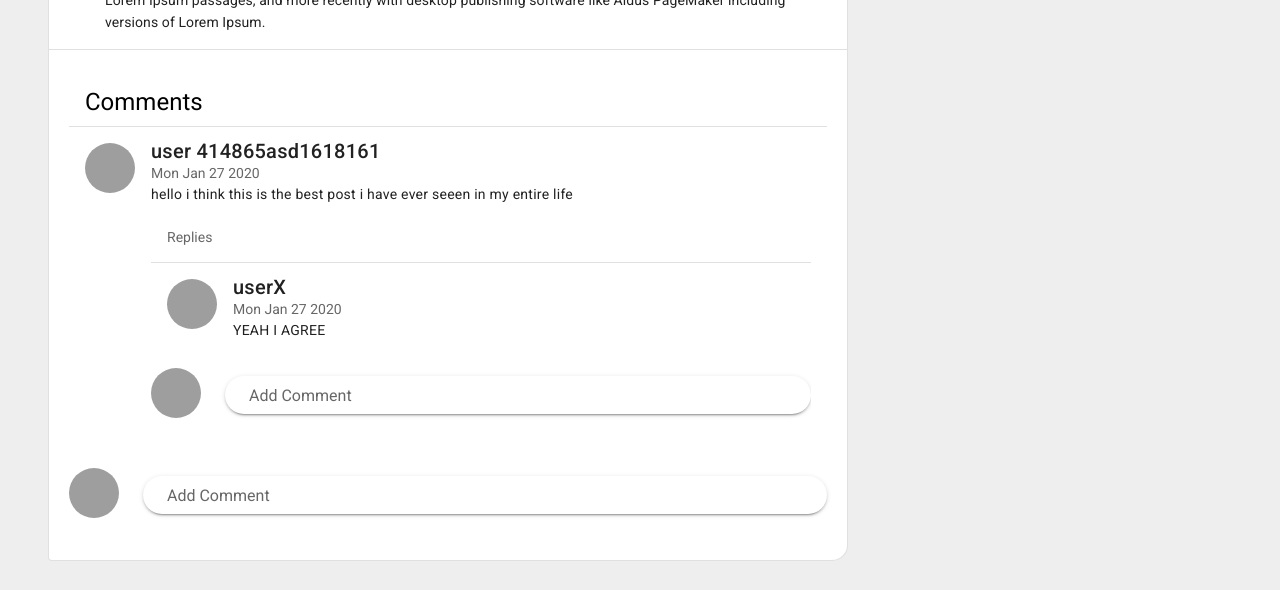
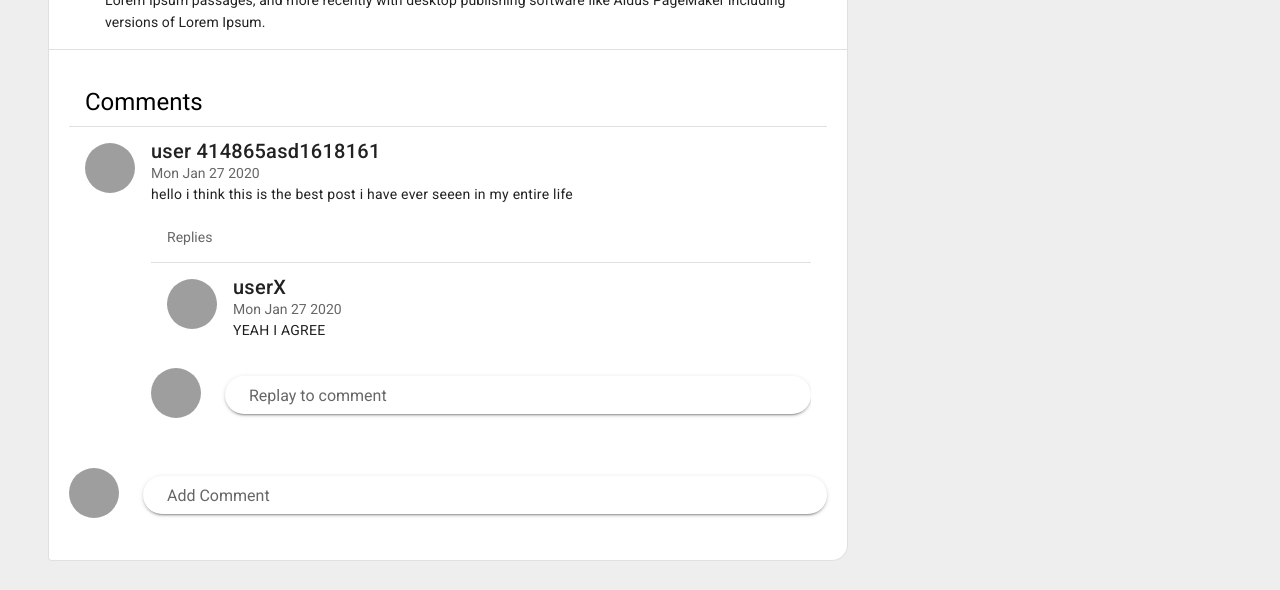
Before and after one commit to shehab20089/shehab20089-Blog-Vue.js-Vuex, a Vue app: page /#/post/2 in a window 1280 px wide. Shown: the part 712-1302 px from the top of the page. Built offline with nearby package versions, Linux system fonts and the light colour scheme.

Commit message:
breaking up post page into smaller components

```diff
--- /dev/null
+++ b/src/components/Comment.vue
@@ -0,0 +1,146 @@
+<template>
+  <div class="ma-5">
+    <v-list three-line>
+      <template>
+        <v-subheader class="headline black--text">Comments</v-subheader>
+
+        <v-divider></v-divider>
+
+        <v-list-item v-for="(comment, index) in getPostById(postId).comments" :key="index">
+          <v-list-item-avatar size="50" color="grey">
+            <!-- <v-img></v-img> -->
+          </v-list-item-avatar>
+
+          <v-list-item-content>
+            <v-list-item-title class="title">{{comment.author}}</v-list-item-title>
+            <v-list-item-subtitle>{{Date().substring(0,16)}}</v-list-item-subtitle>
+            <p class="body-2">{{comment.commentContent}}</p>
+            <v-list three-line>
+              <template v-if="comment.secondLComments.length>0">
+                <v-subheader>Replies</v-subheader>
+
+                <v-divider></v-divider>
+
+                <v-list-item v-for="(commenLvl2, index) in comment.secondLComments" :key="index">
+                  <v-list-item-avatar size="50" color="grey"></v-list-item-avatar>
+
+                  <v-list-item-content>
+                    <v-list-item-title class="title">{{commenLvl2.author}}</v-list-item-title>
+                    <v-list-item-subtitle>{{Date().substring(0,16)}}</v-list-item-subtitle>
+                    <p class="body-2">{{commenLvl2.commentContent}}</p>
+                  </v-list-item-content>
+                </v-list-item>
+              </template>
+              <div class="d-flex align-content-center">
+                <v-avatar class="mr-6" size="50" color="grey"></v-avatar>
+                <v-text-field
+                  @keyup.enter="addComment2LvlStore(comment.id,index)"
+                  class="mt-2"
+                  solo
+                  clearable
+                  rounded
+                  :id="'lvl2Comment'+index"
+                  dense
+                  name="comment"
+                  hint="press enter to add Comment"
+                  label="Replay to comment"
+                ></v-text-field>
+              </div>
+            </v-list>
+          </v-list-item-content>
+        </v-list-item>
+      </template>
+    </v-list>
+    <div class="d-flex align-content-center">
+      <v-avatar class="mr-6" size="50" color="grey"></v-avatar>
+      <v-text-field
+        @keyup.enter="addCommentStore"
+        class="mt-2"
+        solo
+        ref="CommentRef"
+        clearable
+        v-model="commentText"
+        rounded
+        dense
+        name="comment"
+        hint="press enter to add  Comment"
+        label="Add Comment"
+        id="id"
+      ></v-text-field>
+    </div>
+  </div>
+</template>
+
+<script>
+//to easily acess the store properties
+import StoreConstants from "../store/storeConstants";
+
+//this helper will allow to easily acess vuex store easily by using the spread operator
+//it will get all getters from the store
+import { mapGetters, mapActions } from "vuex";
+
+//just making it easier to acess getters
+let actions = StoreConstants.actions;
+let getters = StoreConstants.getters;
+
+export default {
+  name: "comment",
+  props: { postId: Number },
+  data() {
+    return {
+      //the id of the post which  will be passed from the parameters
+
+      //adding the level1 comment text to easily add bind it to the iput text field
+      commentText: ""
+    };
+  },
+  components: {
+    // postCard
+  },
+  methods: {
+    ...mapActions([actions.addComment, actions.addlvl2Comment]),
+
+    //adding comment to the store (level1)
+    addCommentStore: function() {
+      //the new comment object to send
+      let newCommentobj = {
+        id: Date.now(),
+        author: "current User",
+        commentContent: this.commentText,
+        secondLComments: []
+      };
+
+      //using the add comment mapped action to do some action to the store (state)
+      this.addComment({ postid: this.postId, comment: newCommentobj });
+
+      //reset the text  of the textfield
+      this.commentText = "";
+    },
+
+    //adding comment to the store (level2)
+
+    addComment2LvlStore: function(CommentId, index) {
+      //get the element by id cause i can't use the same way as leve1
+      //as there is many many level 2 comment input fields
+      let commentLVL2 = document.getElementById("lvl2Comment" + index).value;
+
+      document.getElementById("lvl2Comment" + index).value = "";
+      let newCommentobj = {
+        author: "current User",
+        commentContent: commentLVL2
+      };
+      this.addlvl2Comment({
+        postid: this.postId,
+        commentid: CommentId,
+        comment: newCommentobj
+      });
+    }
+  },
+  computed: {
+    ...mapGetters([getters.getPostById])
+  }
+};
+</script>
+
+<style>
+</style>
--- a/src/views/Post.vue
+++ b/src/views/Post.vue
@@ -18,139 +18,41 @@
       </v-card-text>
 
       <v-divider></v-divider>
-
-      <div class="ma-5">
-        <v-list three-line>
-          <template>
-            <v-subheader class="headline black--text">Comments</v-subheader>
-
-            <v-divider></v-divider>
-
-            <v-list-item v-for="(comment, index) in getPostById(id).comments" :key="index">
-              <v-list-item-avatar size="50" color="grey">
-                <!-- <v-img></v-img> -->
-              </v-list-item-avatar>
-
-              <v-list-item-content>
-                <v-list-item-title class="title">{{comment.author}}</v-list-item-title>
-                <v-list-item-subtitle>{{Date().substring(0,16)}}</v-list-item-subtitle>
-                <p class="body-2">{{comment.commentContent}}</p>
-                <v-list v-if="comment.secondLComments.length>0" three-line>
-                  <template>
-                    <v-subheader>Replies</v-subheader>
-
-                    <v-divider></v-divider>
-
-                    <v-list-item
-                      v-for="(commenLvl2, index) in comment.secondLComments"
-                      :key="index"
-                    >
-                      <v-list-item-avatar size="50" color="grey"></v-list-item-avatar>
-
-                      <v-list-item-content>
-                        <v-list-item-title class="title">{{commenLvl2.author}}</v-list-item-title>
-                        <v-list-item-subtitle>{{Date().substring(0,16)}}</v-list-item-subtitle>
-                        <p class="body-2">{{commenLvl2.commentContent}}</p>
-                      </v-list-item-content>
-                    </v-list-item>
-                    <div class="d-flex align-content-center">
-                      <v-avatar class="mr-6" size="50" color="grey"></v-avatar>
-                      <v-text-field
-                        @keyup.enter="addComment2LvlStore(comment.id,index)"
-                        class="mt-2"
-                        solo
-                        clearable
-                        rounded
-                        :id="'lvl2Comment'+index"
-                        dense
-                        name="comment"
-                        hint="press enter to add  Comment"
-                        label="Add Comment"
-                      ></v-text-field>
-                    </div>
-                  </template>
-                </v-list>
-              </v-list-item-content>
-            </v-list-item>
-          </template>
-        </v-list>
-        <div class="d-flex align-content-center">
-          <v-avatar class="mr-6" size="50" color="grey"></v-avatar>
-          <v-text-field
-            @keyup.enter="addCommentStore"
-            class="mt-2"
-            solo
-            ref="CommentRef"
-            clearable
-            v-model="commentText"
-            rounded
-            dense
-            name="comment"
-            hint="press enter to add  Comment"
-            label="Add Comment"
-            id="id"
-          ></v-text-field>
-        </div>
-      </div>
+      <comment :postId="parseInt(id)" />
     </v-card>
   </div>
 </template>
 
 <script>
+//to easily acess the store properties
 import StoreConstants from "../store/storeConstants";
+
+//adding the logic of the comment into comment because it has so much
+import comment from "../components/Comment";
 
 //this helper will allow to easily acess vuex store easily by using the spread operator
 //it will get all getters from the store
-import { mapGetters, mapActions } from "vuex";
+import { mapGetters } from "vuex";
 
 //just making it easier to acess getters
-let actions = StoreConstants.actions;
 let getters = StoreConstants.getters;
+
 export default {
   name: "post",
   data() {
     return {
+      //the id of the post which  will be passed from the parameters
       id: this.$route.params.id,
-      commentText: "",
-      comment2LevelText: ""
+
+      //adding the level1 comment text to easily add bind it to the iput text field
+      commentText: ""
     };
   },
   components: {
     // postCard
+    comment
   },
-  methods: {
-    ...mapActions([actions.addComment, actions.addlvl2Comment]),
 
-    addCommentStore: function() {
-      //this comment to avoid eslint console error
-      // eslint-disable-next-line no-console
-
-      // i have hard coded author name to current user of course this should be dynamic but for testing the
-      //features of this task i wil hard code it
-      let newCommentobj = {
-        id: Date.now(),
-        author: "current User",
-        commentContent: this.commentText,
-        secondLComments: []
-      };
-      this.addComment({ postid: this.id, comment: newCommentobj });
-      this.commentText = "";
-    },
-    addComment2LvlStore: function(CommentId, index) {
-      let commentLVL2 = document.getElementById("lvl2Comment" + index).value;
-
-      document.getElementById("lvl2Comment" + index).value = "";
-      let newCommentobj = {
-        author: "current User",
-        commentContent: commentLVL2
-      };
-      this.addlvl2Comment({
-        postid: this.id,
-        commentid: CommentId,
-        comment: newCommentobj
-      });
-    }
-  },
   computed: {
     ...mapGetters([getters.getPostById])
   }
```
